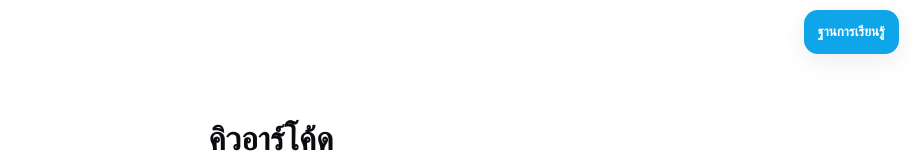
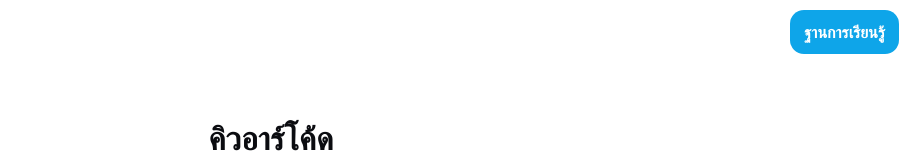
Before and after one commit to arsu-maehae/qrcode-project, a website: page front-end/index.html in a window 1280 px wide. Shown: the top 160 px of the page, without its empty margins (369-1280 px from the left). Drawn offline with Linux system fonts and the light colour scheme.

Commit message:
Ver.2 index.html

```diff
--- a/front-end/index.html
+++ b/front-end/index.html
@@ -28,7 +28,10 @@
 </head>
 <body>
   <!-- ปุ่มฐานการเรียนรู้ มุมขวาบน -->
-  <button id="btnTask" class="btn-float-right">ฐานการเรียนรู้</button>
+  <a id="btnTask" href="Extention.html" class="btn-float-right"
+   style="display:inline-block;text-decoration:none;padding:10px 14px;border-radius:14px;background:#0ea5e9;color:#fff;font-weight:800;">
+  ฐานการเรียนรู้
+</a>
 
   <main class="center">
     <h1 class="title">คิวอาร์โค้ด</h1>
```
